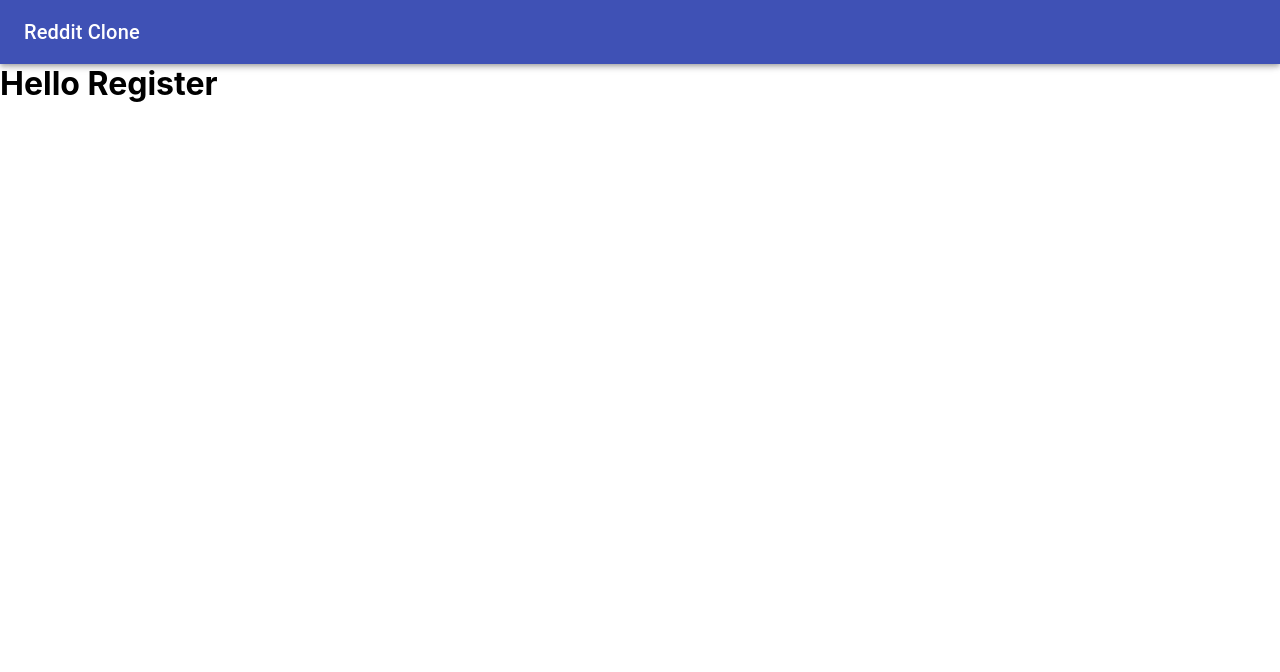
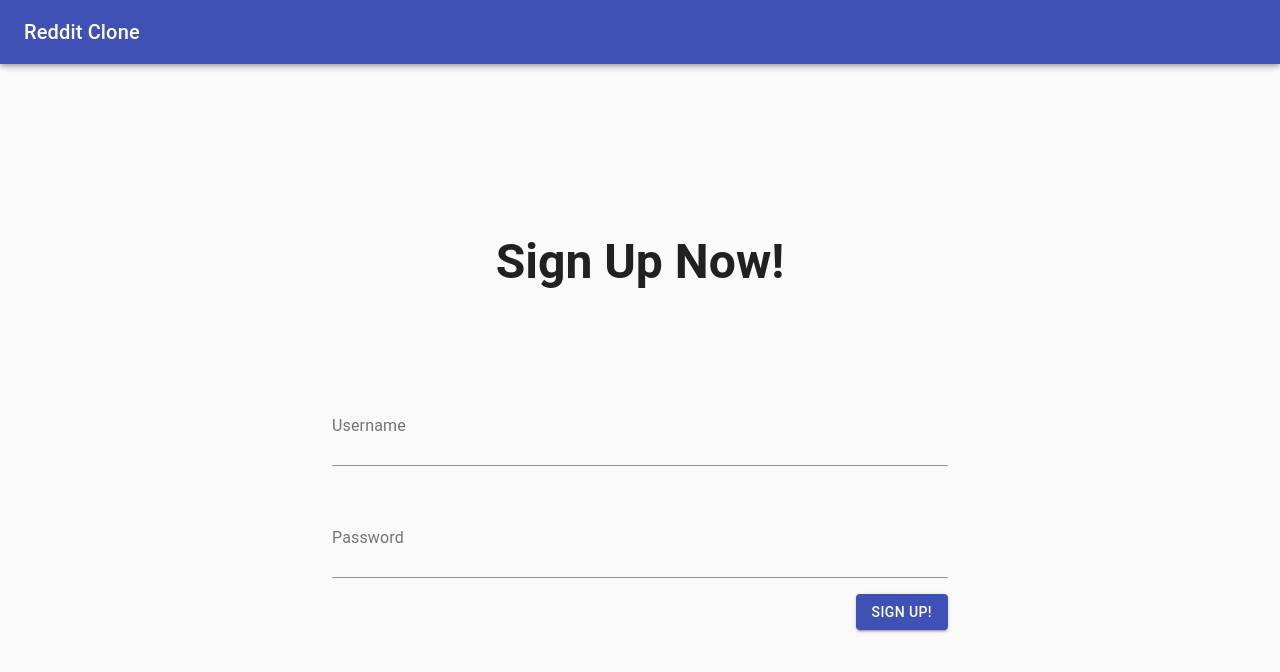
Before and after one commit to alfiemartin/reddit-clone-client, a Next.js app: page /register in a window 1280 px wide. Shown: the top 672 px of the page. Built offline with nearby package versions, Linux system fonts and the light colour scheme.

Commit message:
simple register page added a template and appbar

```diff
--- a/src/components/Template/Template.tsx
+++ b/src/components/Template/Template.tsx
@@ -3,7 +3,7 @@ import React, { ReactChild } from "react";
 import useStyles from "./styles";
 
 interface TemplateProps {
-  children: ReactChild;
+  children: ReactChild[] | ReactChild;
 }
 
 export const Template: React.FC<TemplateProps> = ({ children }) => {
--- a/src/components/Template/styles.ts
+++ b/src/components/Template/styles.ts
@@ -6,5 +6,6 @@ export default makeStyles((theme) => ({
   },
   childrenCont: {
     marginTop: theme.spacing(8),
+    background: theme.palette.background.default,
   },
 }));
--- a/src/pages/register.tsx
+++ b/src/pages/register.tsx
@@ -1,12 +1,43 @@
 import { Template } from "../components/Template/Template";
 import React from "react";
+import {
+  Button,
+  Container,
+  FormGroup,
+  FormLabel,
+  Input,
+  Typography,
+} from "@material-ui/core";
+import useStyles from "../styles/registerStyles";
 
 interface registerProps {}
 
 const Register: React.FC<registerProps> = ({}) => {
+  const classes = useStyles();
   return (
     <Template>
-      <h1>Hello Register</h1>
+      <Container className={classes.container}>
+        <Typography variant="h3" className={classes.signupText}>
+          Sign Up Now!
+        </Typography>
+        <form className={classes.form}>
+          <FormGroup className={classes.formGroup}>
+            <FormLabel>Username</FormLabel>
+            <Input />
+          </FormGroup>
+          <FormGroup>
+            <FormLabel>Password</FormLabel>
+            <Input />
+          </FormGroup>
+          <Button
+            variant="contained"
+            color="primary"
+            className={classes.button}
+          >
+            Sign Up!
+          </Button>
+        </form>
+      </Container>
     </Template>
   );
 };
--- /dev/null
+++ b/src/styles/registerStyles.ts
@@ -0,0 +1,34 @@
+import { makeStyles } from "@material-ui/core/styles";
+
+export default makeStyles((theme) => ({
+  container: {
+    width: "100%",
+    height: `calc(100vh - ${theme.spacing(8)}px)`,
+    display: "flex",
+    flexDirection: "column",
+    justifyContent: "center",
+    alignItems: "center",
+  },
+  signupText: {
+    fontWeight: "bold",
+    textAlign: "center",
+    color: theme.palette.text.primary,
+    marginBottom: theme.spacing(16),
+  },
+  inputLabel: {
+    width: "50%",
+  },
+  inputField: {
+    width: "50%",
+  },
+  formGroup: {
+    marginBottom: theme.spacing(8),
+  },
+  form: {
+    width: "50%",
+  },
+  button: {
+    marginTop: theme.spacing(2),
+    float: "right",
+  },
+}));
```
